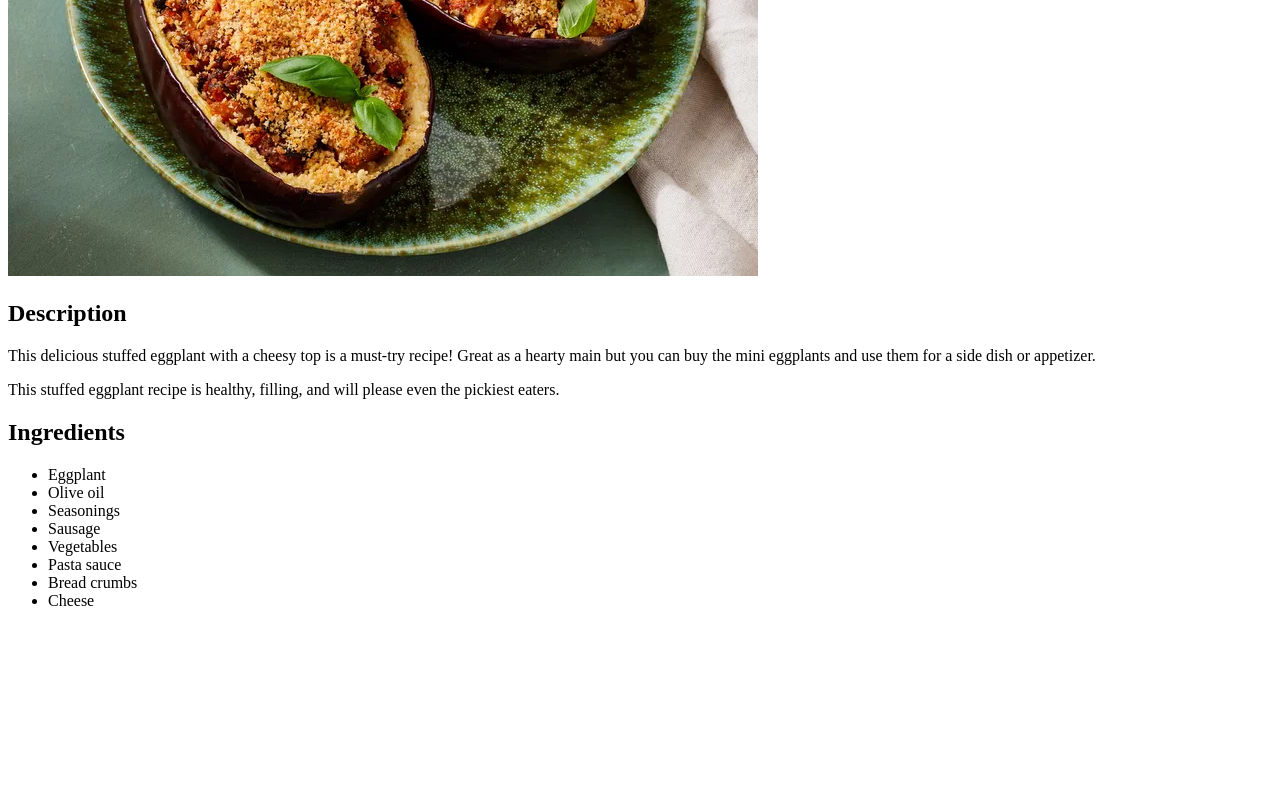
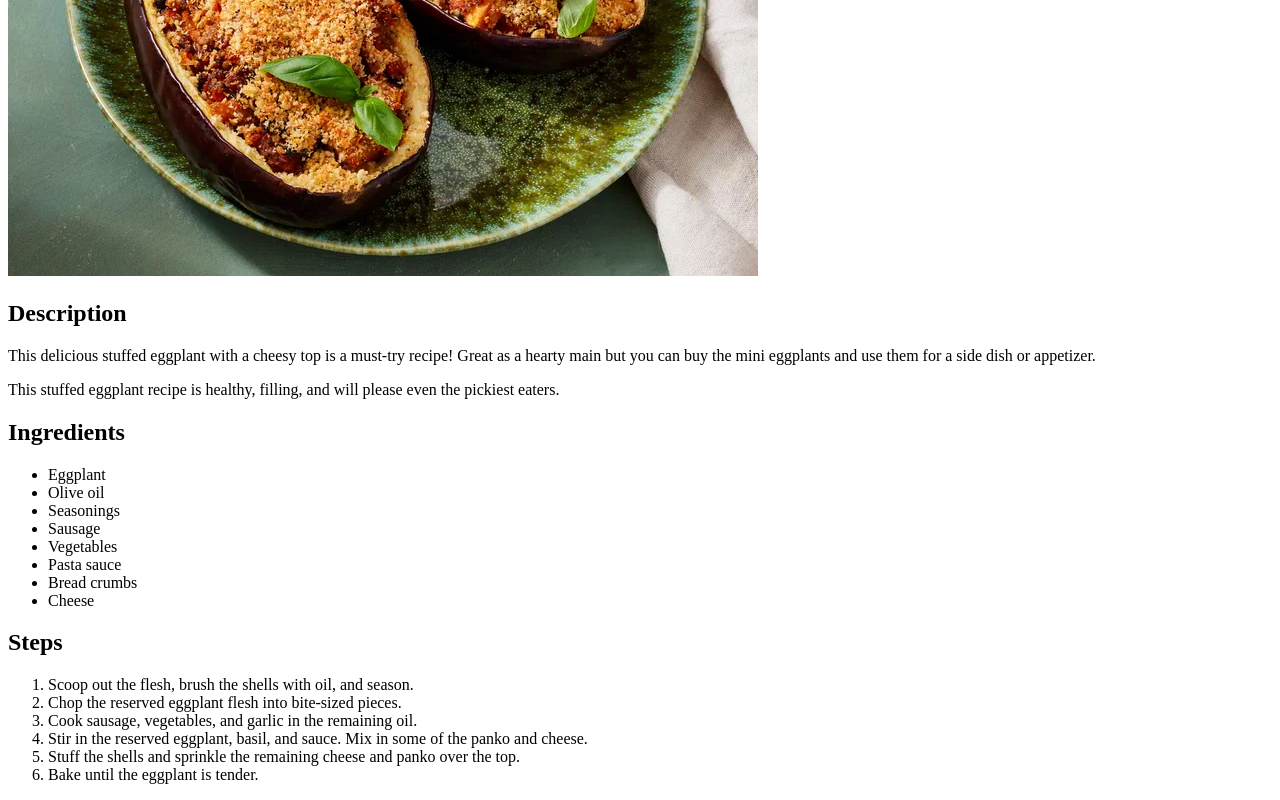
Before and after one commit to psnijder/odin-recipes, a plain HTML site: page recipes/stuffed_eggplant.html in a window 1280 px wide. Shown: the part 367-1167 px from the top of the page. Before the commit the page ends 993 px from the top, so only its background shows below. Drawn offline with Linux system fonts and the light colour scheme.

Commit message:
Add 'Steps' heading to recipe page

```diff
--- a/recipes/stuffed_eggplant.html
+++ b/recipes/stuffed_eggplant.html
@@ -23,5 +23,14 @@
             <li>Bread crumbs</li>
             <li>Cheese</li>
         </ul>
+        <h2>Steps</h2>
+        <ol>
+            <li>Scoop out the flesh, brush the shells with oil, and season.</li>
+            <li>Chop the reserved eggplant flesh into bite-sized pieces.</li>
+            <li>Cook sausage, vegetables, and garlic in the remaining oil.</li>
+            <li>Stir in the reserved eggplant, basil, and sauce. Mix in some of the panko and cheese.</li>
+            <li>Stuff the shells and sprinkle the remaining cheese and panko over the top.</li>
+            <li>Bake until the eggplant is tender.</li>
+        </ol>
     </body>
 </html>
```
